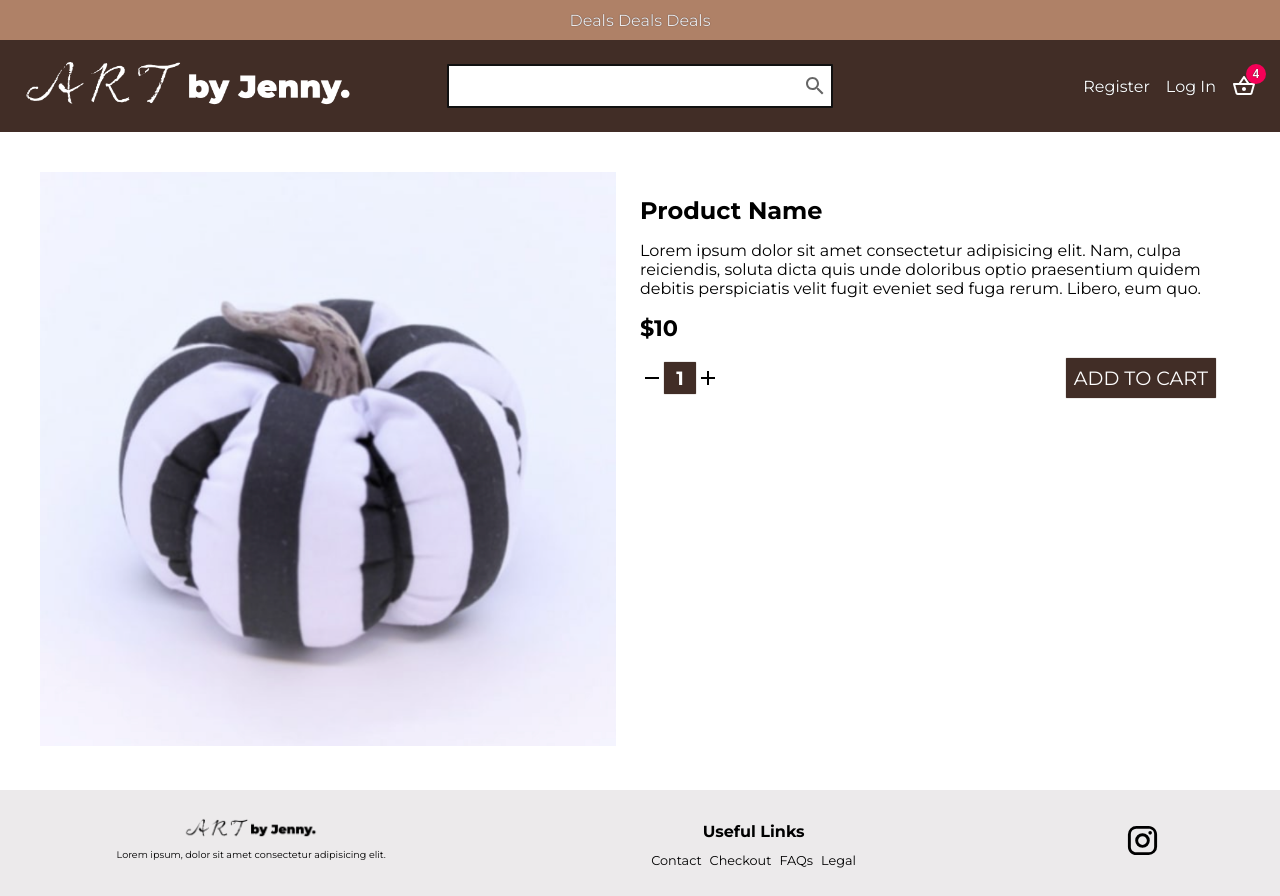
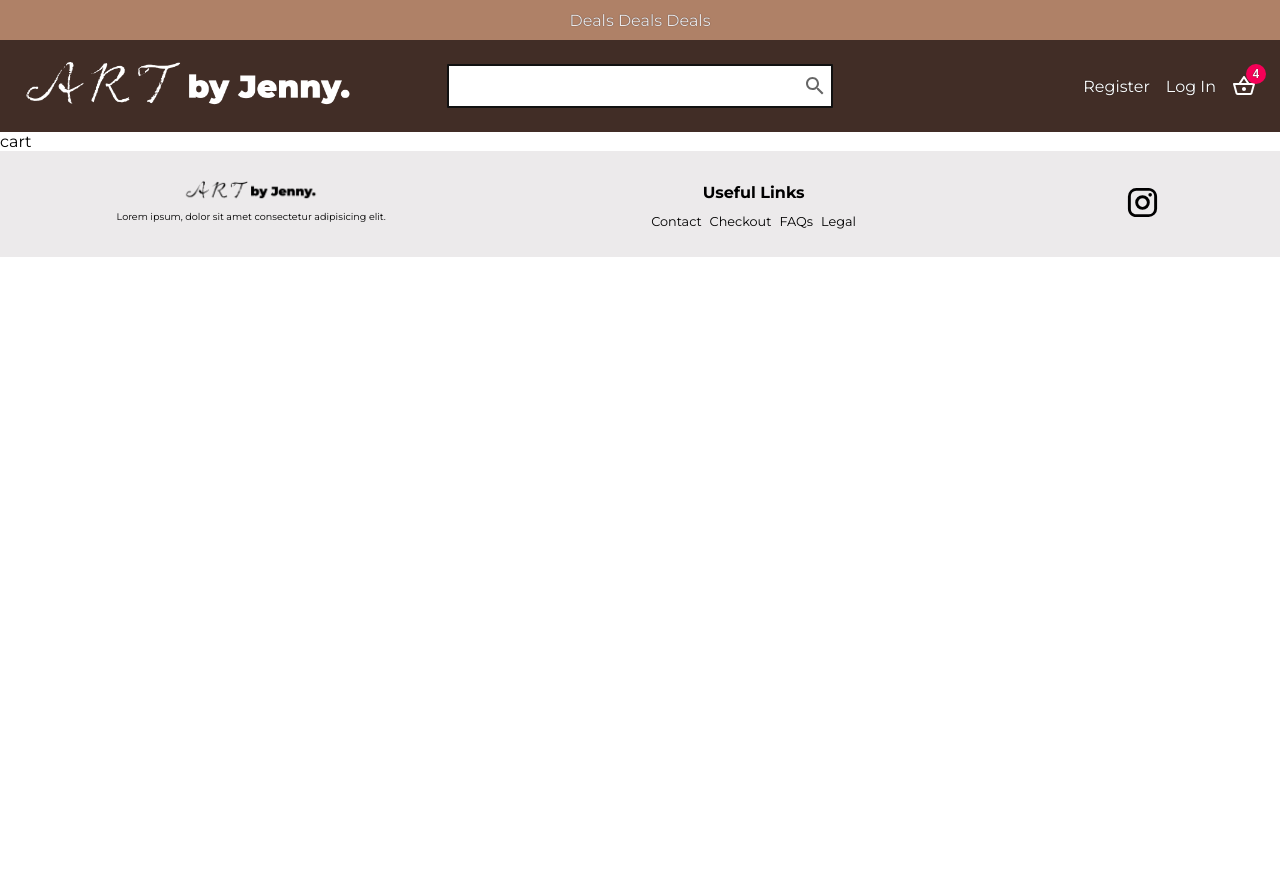
Before and after one commit to khatakslied/art-by-jenny, a React (Create React App) app: page / in a window 1280 px wide. After the commit the page ends 800 px from the top, so only its background shows below. Built offline with nearby package versions, Linux system fonts and the light colour scheme.

Commit message:
Add Register.jsx, Login.jsx & Cart.jsx.

```diff
--- a/src/App.jsx
+++ b/src/App.jsx
@@ -1,13 +1,19 @@
 import Home from "./pages/Home"
 import ProductList from "./pages/ProductList";
 import Product from "./pages/Product";
+import Register from "./pages/Register";
+import Login from "./pages/Login";
+import Cart from "./pages/Cart";
 
 const App = () => {
   return (
     <div>
       {/* <Home /> */}
       {/* <ProductList /> */}
-      <Product />
+      {/* <Product /> */}
+      {/* <Register /> */}
+      {/* <Login /> */}
+      <Cart />
     </div>
   );
 }
--- a/src/components/Products.jsx
+++ b/src/components/Products.jsx
@@ -4,6 +4,18 @@ import { popularProducts } from '../data';
 import Product from './Product';
 
 const Container = styled.div`
+  display: flex;
+  flex-direction: column;
+  align-items: center;
+`;
+
+const Title = styled.h2`
+  color: #AF8167;
+  font-weight: lighter;
+  text-shadow: 0 0 1px #412D26;
+`;
+
+const ItemsContainer = styled.div`
   display: flex;
   flex-wrap: wrap;
   padding: 16px;
@@ -13,9 +25,12 @@ const Container = styled.div`
 const Products = () => {
   return (
     <Container>
-      {popularProducts.map(item=>(
-        <Product item={item} key={item.id}/>
-      ))}
+      <Title>Popular Items</Title>
+      <ItemsContainer>
+        {popularProducts.map(item=>(
+          <Product item={item} key={item.id}/>
+        ))}
+      </ItemsContainer>
     </Container>
   );
 };
--- /dev/null
+++ b/src/pages/Cart.jsx
@@ -0,0 +1,22 @@
+import React from 'react';
+import styled from 'styled-components'
+import Announcement from '../components/Announcement';
+import Navbar from '../components/Navbar';
+import Footer from '../components/Footer';
+
+const Container = styled.div`
+
+`;
+
+const Cart = () => {
+  return (
+    <Container>
+      <Announcement />
+      <Navbar />
+      cart
+      <Footer />
+    </Container>
+  );
+};
+
+export default Cart;
--- /dev/null
+++ b/src/pages/Login.jsx
@@ -0,0 +1,15 @@
+import React from 'react';
+import styled from 'styled-components';
+
+const Container = styled.div`
+`;
+
+const Login = () => {
+  return (
+    <Container>
+
+    </Container>
+  );
+};
+
+export default Login;
--- /dev/null
+++ b/src/pages/Register.jsx
@@ -0,0 +1,21 @@
+import React from 'react';
+import styled from 'styled-components';
+
+const Container = styled.div`
+`;
+const Wrapper = styled.div`
+`;
+const Title = styled.h2`
+`;
+
+const Register = () => {
+  return (
+    <Container>
+      <Wrapper>
+        <Title>Create an Account</Title>
+      </Wrapper>
+    </Container>
+  );
+};
+
+export default Register;
```
